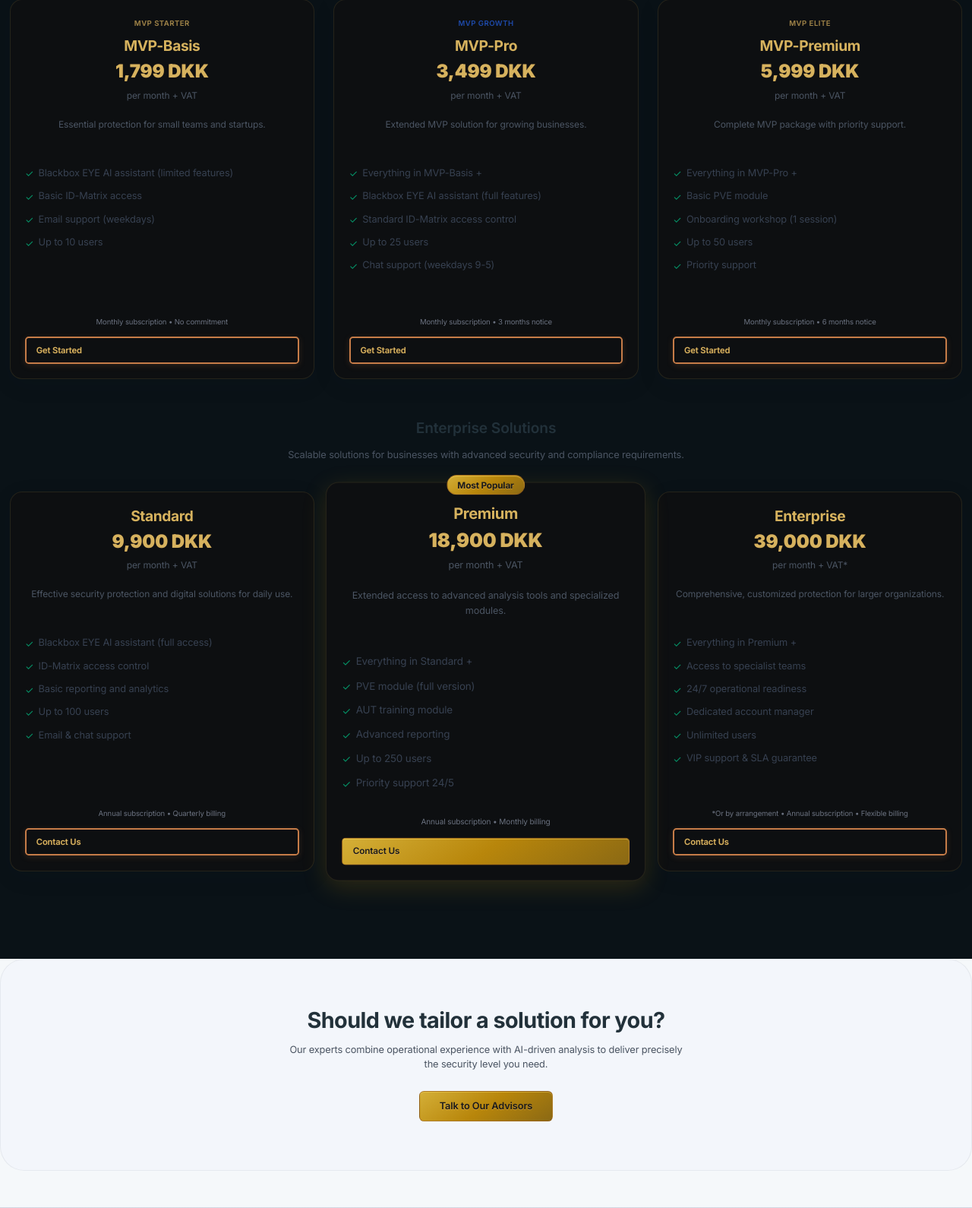
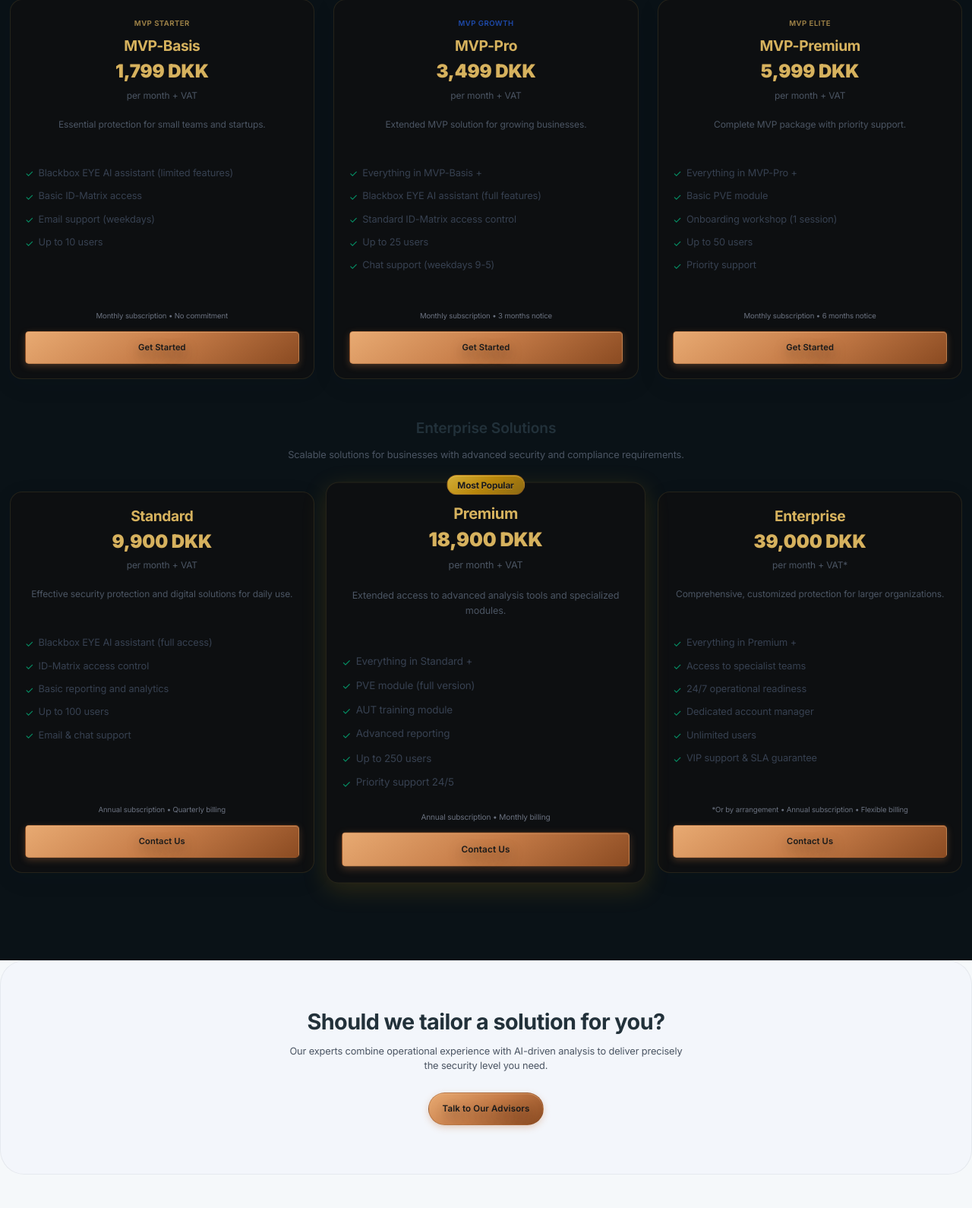
Before and after one commit to blackbox-eye/blackbox-ui, a PHP site: page /pricing.php in a window 1280 px wide. Shown: the part 1211-2801 px from the top of the page at 76% size. Run offline with PHP 8.4, Linux system fonts and the light colour scheme; a stand-in replaces the project's code that opens the database connection.

Commit message:
chore(ui): unify page CTAs to header pill component

```diff
--- a/contact.php
+++ b/contact.php
@@ -187,8 +187,8 @@ $current_lang = bbx_get_language();
         <div class="container mx-auto px-4 text-center">
             <h2 class="text-3xl sm:text-4xl font-bold mb-4"><?= t('contact.cta.title') ?></h2>
             <p class="text-gray-400 max-w-2xl mx-auto mb-8"><?= t('contact.cta.description') ?></p>
-            <a href="mailto:ops@blackbox.codes" class="inline-flex items-center justify-center border border-amber-400 text-amber-400 font-semibold py-3 px-8 rounded-lg hover:bg-amber-400 hover:text-black transition-colors">
-                <?= t('contact.cta.button') ?>
+            <a href="mailto:ops@blackbox.codes" class="header-cta header-cta--pill header-cta--primary">
+                <span class="header-cta__label"><?= t('contact.cta.button') ?></span>
             </a>
         </div>
     </section>
--- a/free-scan.php
+++ b/free-scan.php
@@ -137,8 +137,8 @@ include 'includes/site-header.php';
         <p class="text-gray-300 max-w-2xl mx-auto mb-8">
           <?= t('free_scan.report.cta_description', 'Se hvordan vores specialister aktiverer hele PVE-modulet og leverer en komplet rapport med anbefalinger.') ?>
         </p>
-        <a href="demo.php" class="inline-flex items-center justify-center bg-amber-400 text-black font-semibold py-3 px-8 rounded-lg hover:bg-amber-500 transition-colors">
-          <?= t('free_scan.report.cta_link', 'Book en demo') ?>
+        <a href="demo.php" class="header-cta header-cta--pill header-cta--primary">
+          <span class="header-cta__label"><?= t('free_scan.report.cta_link', 'Book en demo') ?></span>
         </a>
       </div>
     </div>
--- a/pricing.php
+++ b/pricing.php
@@ -189,7 +189,9 @@ include 'includes/site-header.php';
                         </li>
                     </ul>
                     <div class="text-xs text-gray-500 mb-4"><?= t('pricing.mvp.basis.subscription') ?></div>
-                    <a href="contact.php" class="mt-auto w-full inline-block border border-amber-400 text-amber-400 py-3 rounded-lg hover:bg-amber-400 hover:text-black transition-all font-semibold text-sm lg:text-base"><?= t('pricing.cta.button') ?></a>
+                    <a href="contact.php" class="mt-auto w-full header-cta header-cta--pill header-cta--secondary">
+                        <span class="header-cta__label"><?= t('pricing.cta.button') ?></span>
+                    </a>
                 </article>
 
                 <!-- MVP-Pro -->
@@ -224,7 +226,9 @@ include 'includes/site-header.php';
                         </li>
                     </ul>
                     <div class="text-xs text-gray-500 mb-4"><?= t('pricing.mvp.pro.subscription') ?></div>
-                    <a href="contact.php" class="mt-auto w-full inline-block border border-amber-400 text-amber-400 py-3 rounded-lg hover:bg-amber-400 hover:text-black transition-all font-semibold text-sm lg:text-base"><?= t('pricing.cta.button') ?></a>
+                    <a href="contact.php" class="mt-auto w-full header-cta header-cta--pill header-cta--secondary">
+                        <span class="header-cta__label"><?= t('pricing.cta.button') ?></span>
+                    </a>
                 </article>
 
                 <!-- MVP-Premium -->
@@ -259,7 +263,9 @@ include 'includes/site-header.php';
                         </li>
                     </ul>
                     <div class="text-xs text-gray-500 mb-4"><?= t('pricing.mvp.premium.subscription') ?></div>
-                    <a href="contact.php" class="mt-auto w-full inline-block border border-amber-400 text-amber-400 py-3 rounded-lg hover:bg-amber-400 hover:text-black transition-all font-semibold text-sm lg:text-base"><?= t('pricing.cta.button') ?></a>
+                    <a href="contact.php" class="mt-auto w-full header-cta header-cta--pill header-cta--secondary">
+                        <span class="header-cta__label"><?= t('pricing.cta.button') ?></span>
+                    </a>
                 </article>
             </div>
 
@@ -297,7 +303,9 @@ include 'includes/site-header.php';
                         </li>
                     </ul>
                     <div class="text-xs text-gray-500 mb-4"><?= t('pricing.enterprise.standard.subscription') ?></div>
-                    <a href="contact.php" class="mt-auto w-full inline-block border border-amber-400 text-amber-400 py-3 rounded-lg hover:bg-amber-400 hover:text-black transition-all font-semibold text-sm lg:text-base"><?= t('pricing.cta.contact') ?></a>
+                    <a href="contact.php" class="mt-auto w-full header-cta header-cta--pill header-cta--secondary">
+                        <span class="header-cta__label"><?= t('pricing.cta.contact') ?></span>
+                    </a>
                 </article>
                 <article class="relative glass-effect rounded-2xl p-6 lg:p-8 text-center border-2 border-amber-400 flex flex-col min-h-[500px] order-1 lg:order-2 transform lg:scale-105 z-10">
                     <div class="absolute -top-3 left-1/2 -translate-x-1/2 bg-amber-400 text-black px-4 py-1 rounded-full text-xs lg:text-sm font-bold whitespace-nowrap"><?= t('pricing.enterprise.premium.badge') ?></div>
@@ -332,7 +340,9 @@ include 'includes/site-header.php';
                         </li>
                     </ul>
                     <div class="text-xs text-gray-500 mb-4"><?= t('pricing.enterprise.premium.subscription') ?></div>
-                    <a href="contact.php" class="mt-auto w-full inline-block bg-amber-400 text-black py-3 rounded-lg hover:bg-amber-500 transition-all font-semibold text-sm lg:text-base"><?= t('pricing.cta.contact') ?></a>
+                    <a href="contact.php" class="mt-auto w-full header-cta header-cta--pill header-cta--primary">
+                        <span class="header-cta__label"><?= t('pricing.cta.contact') ?></span>
+                    </a>
                 </article>
                 <article class="glass-effect rounded-2xl p-6 lg:p-8 text-center flex flex-col min-h-[500px] order-3">
                     <h2 class="text-xl lg:text-2xl font-bold mb-2"><?= t('pricing.enterprise.enterprise.title') ?></h2>
@@ -366,7 +376,9 @@ include 'includes/site-header.php';
                         </li>
                     </ul>
                     <div class="text-xs text-gray-500 mb-4"><?= t('pricing.enterprise.enterprise.subscription') ?></div>
-                    <a href="contact.php" class="mt-auto w-full inline-block border border-amber-400 text-amber-400 py-3 rounded-lg hover:bg-amber-400 hover:text-black transition-all font-semibold text-sm lg:text-base"><?= t('pricing.cta.contact') ?></a>
+                    <a href="contact.php" class="mt-auto w-full header-cta header-cta--pill header-cta--secondary">
+                        <span class="header-cta__label"><?= t('pricing.cta.contact') ?></span>
+                    </a>
                 </article>
             </div>
         </div>
@@ -376,8 +388,8 @@ include 'includes/site-header.php';
         <div class="container mx-auto px-4 text-center">
             <h2 class="text-3xl sm:text-4xl font-bold mb-4"><?= t('pricing.custom.title') ?></h2>
             <p class="text-gray-400 max-w-2xl mx-auto mb-8"><?= t('pricing.custom.description') ?></p>
-            <a href="contact.php" class="inline-flex items-center justify-center bg-amber-400 text-black font-semibold py-3 px-8 rounded-lg hover:bg-amber-500 transition-colors">
-                <?= t('pricing.custom.button') ?>
+            <a href="contact.php" class="header-cta header-cta--pill header-cta--primary">
+                <span class="header-cta__label"><?= t('pricing.custom.button') ?></span>
             </a>
         </div>
     </section>
--- a/products.php
+++ b/products.php
@@ -176,8 +176,8 @@ $extra_modules = ['idmatrix', 'aut', 'bridge', 'command'];
                 <p class="products-cta__body">
                     <?= t('products.cta.description') ?>
                 </p>
-                <a href="contact.php" class="products-cta__btn">
-                    <?= t('products.cta.button') ?>
+                <a href="contact.php" class="header-cta header-cta--pill header-cta--primary">
+                    <span class="header-cta__label"><?= t('products.cta.button') ?></span>
                 </a>
             </div>
         </div>
```
Also changed, not shown: about.php (+14 -10 lines), cases.php (+4 -4 lines).
